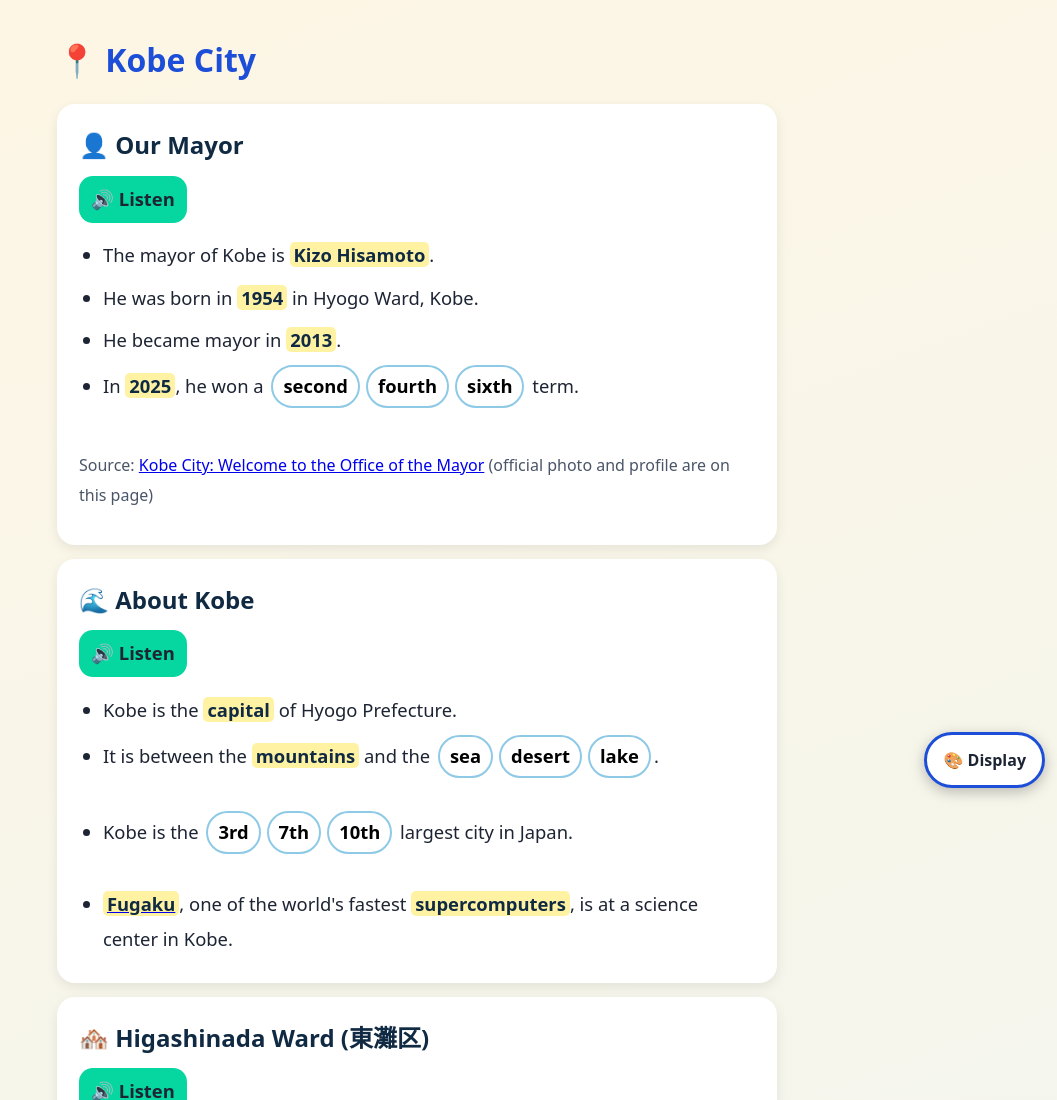
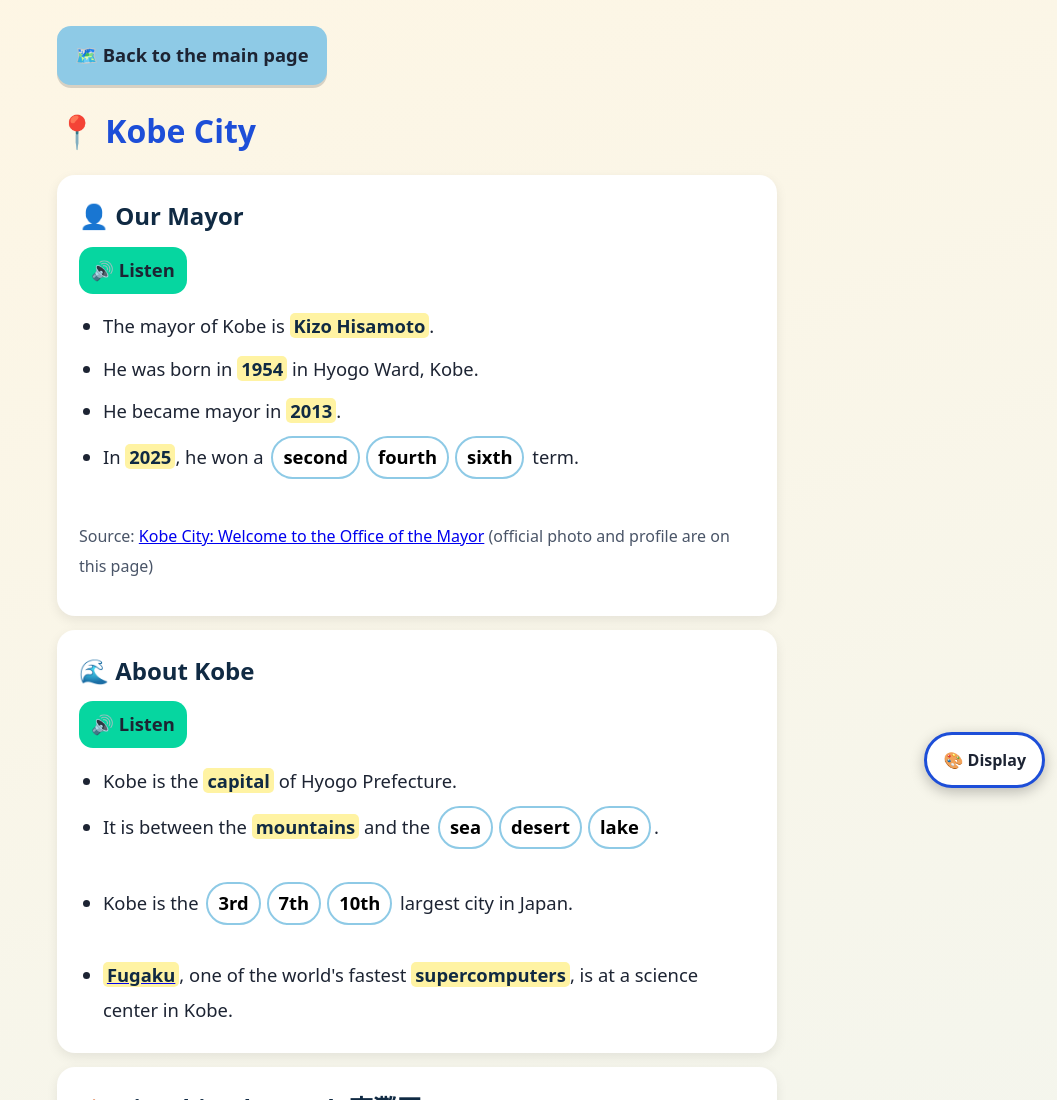
Before and after one commit to shigetasensei/city-leader-detectives, a plain HTML site: page kobe.html in a window 1280 px wide. Shown: the top 1100 px of the page, without its empty margins (223-1280 px from the left). Drawn offline with Linux system fonts and the light colour scheme.

Commit message:
Add Back to the main page link at top of Kobe page
Co-Authored-By: Claude Sonnet 5.5 <noreply@anthropic.com>
Claude-Session: https://claude.ai/code/session_01GaS8bCLPJZ54qLtkLQrLa7

```diff
--- a/kobe.html
+++ b/kobe.html
@@ -27,6 +27,7 @@ mark{background:#fff3a3;padding:0 4px;border-radius:5px;font-weight:700;color:#1
 </head>
 <body>
 <main>
+<a class="btn b3" href="index.html">🗺️ Back to the main page</a>
 <h1>📍 Kobe City</h1>
 
 <div class="card">
```
